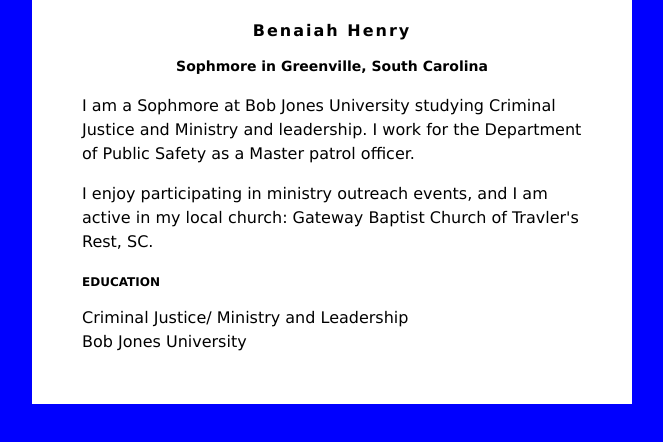
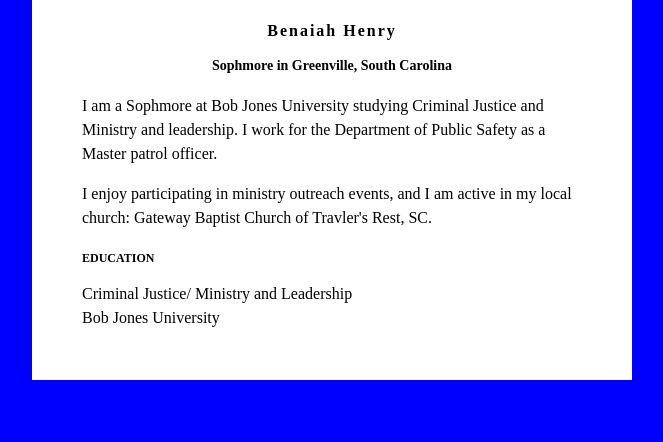
Before and after one commit to bhenr159/.github.io, a plain HTML site: page index.html in a window 1280 px wide. Shown: the whole page, without its empty margins (308-971 px from the left). Drawn offline with Linux system fonts and the light colour scheme.

Commit message:
Update index.html

```diff
--- a/index.html
+++ b/index.html
@@ -3,7 +3,7 @@
 <style>
 body {
     background: blue;
-    font-family: Verdana;
+    font-family: Algerian;
 }
 #content {
     background: white;
```
